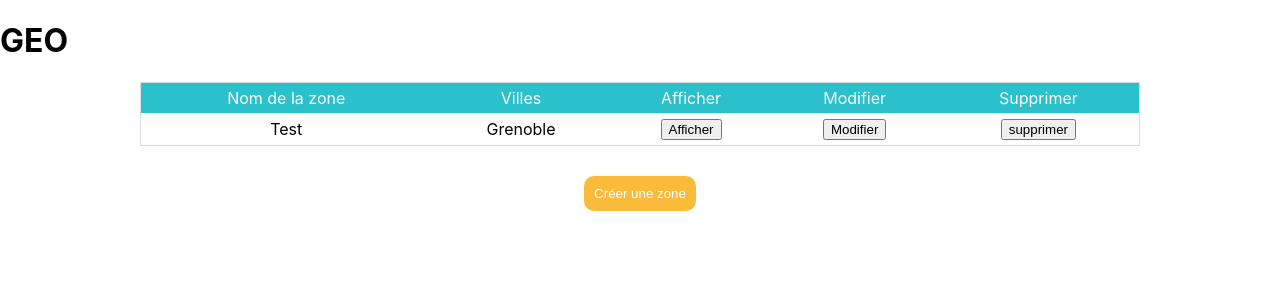
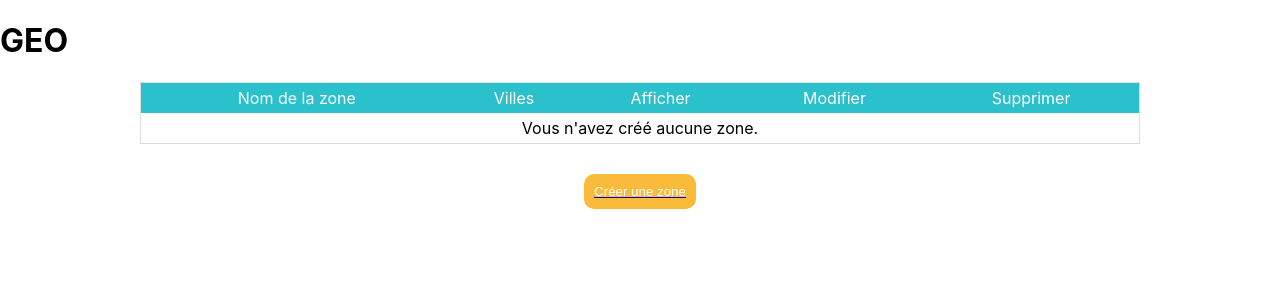
Before and after one commit to Theophane38/ascanio-test, a React (Create React App) app: page / in a window 1280 px wide. Shown: the top 300 px of the page. Built offline with nearby package versions, Linux system fonts and the light colour scheme.

Commit message:
Adding react-router-dom

```diff
--- a/package.json
+++ b/package.json
@@ -11,6 +11,7 @@
     "@testing-library/user-event": "^7.2.1",
     "react": "^16.13.1",
     "react-dom": "^16.13.1",
+    "react-router-dom": "^5.1.2",
     "react-scripts": "3.4.1"
   },
   "scripts": {
--- a/src/App.js
+++ b/src/App.js
@@ -2,6 +2,13 @@ import React from 'react';
 import './App.css';
 import Home from './components/home'
 import CreateArea from './components/createArea';
+import {
+  BrowserRouter as Router,
+  Switch,
+  Route,
+  Redirect,
+  Link
+} from "react-router-dom";
 
 class  App extends React.Component {
 
@@ -9,63 +16,70 @@ class  App extends React.Component {
     super(props)
     this.state = {
       currentPage: 'home',
-      areas: [
-        {
-          name: 'Test',
-          cities: ['Grenoble'],
-          images: [
-            {
-              city: 'Grenoble',
-              url: ''
-            },
-            {
-              city: 'Grenoble',
-              url: ''
-            },
-            {
-              city: 'Grenoble',
-              url: ''
-            },
-            {
-              city: 'Grenoble',
-              url: ''
-            },
-            {
-              city: 'Grenoble',
-              url: ''
-            },
-          ]
-        },
-      ]
+      areas: []
     }
-    this.switchPage = this.switchPage.bind(this)
+    this.editArea = this.editArea.bind(this)
     this.addArea = this.addArea.bind(this)
   }
 
-  switchPage(page){
+  switchPage(page, area, id){
     this.setState({
-      currentPage: page
+      currentPage: page,
+      currentArea: area,
+      idCurrentArea: id
     })
   }
 
-  addArea(area){
-    console.log(area)
+  addArea(area, id){
     let {areas} = this.state
-    areas.push(area)
+    if (typeof id !== 'undefined'){
+      areas.splice(id, 1, area)
+    } else {
+      areas.push(area)
+    }
     this.setState({
-      area,
-      currentPage: 'home'
+      areas,
+    })
+  }
+
+  editArea(tempArea, idTempArea){
+    this.setState({
+      currentArea: tempArea,
+      idCurrentArea: idTempArea
     })
   }
 
   render (){
     return(
-      <div className="App">
-        <h1>GEO</h1>
-        <div className="container">
-          {this.state.currentPage === 'home'? <Home switchPage={this.switchPage} areas={this.state.areas}/> : <CreateArea switchPage={this.switchPage} addArea={this.addArea}/>}
+      <Router>
+        <div className="App">
+          <h1>GEO</h1>
+          <div className="container">
+          <Switch>
+            <Route exact path="/">
+              <Home
+                editArea={this.editArea}
+                areas={this.state.areas}
+              />
+            </Route>
+            <Route exact path="/createArea">
+              <CreateArea
+                switchPage={this.switchPage}
+                addArea={this.addArea}
+              />
+            </Route>
+            <Route exact path="/editArea">
+              <CreateArea
+                switchPage={this.switchPage}
+                addArea={this.addArea}
+                currentArea={this.state.currentArea}
+                idCurrentArea={this.state.idCurrentArea}
+              />
+            </Route>
+          </Switch>
+          </div>
         </div>
-      </div>
+      </Router>
     )
 
   }
--- a/src/components/createArea.js
+++ b/src/components/createArea.js
@@ -2,6 +2,7 @@ import React from 'react';
 import DynamicCitySearch from './dynamicCitySearch'
 import { FontAwesomeIcon } from '@fortawesome/react-fontawesome'
 import { faTimes } from '@fortawesome/free-solid-svg-icons'
+import {Link, withRouter} from "react-router-dom"
 
 class CreateArea extends React.Component {
 
@@ -19,6 +20,14 @@ class CreateArea extends React.Component {
         this.handleChange = this.handleChange.bind(this)
         this.drag = this.drag.bind(this)
         this.drop = this.drop.bind(this)
+    }
+
+    componentWillMount(){
+        if (typeof this.props.currentArea !== 'undefined'){
+            this.setState({
+                area: this.props.currentArea
+            })
+        }
     }
 
     addCity(value){
@@ -89,9 +98,16 @@ class CreateArea extends React.Component {
         })
     }
 
+    saveArea(){
+        this.props.addArea(this.state.area, this.props.idCurrentArea)
+        this.props.history.push('/')
+    }
+
     render(){
+        console.log(this.props)
         let images = []
         let cities = []
+
         for (let i = 0; i < this.state.area.images.length; i++){
             images.push(
                 <div className="image" onDrop={this.drop} onDragOver={this.allowDrop}>
@@ -99,6 +115,7 @@ class CreateArea extends React.Component {
                 </div>
             )
         }
+
         for (let i = 0; i < this.state.area.cities.length; i++){
             cities.push(
                 <li>{this.state.area.cities[i]} <FontAwesomeIcon onClick={() => this.removeCity(i)} className="close" icon={faTimes}/></li>
@@ -117,11 +134,13 @@ class CreateArea extends React.Component {
                     {images}
                 </div>
                 <button onClick={() => this.openModalCancel(true)}>Annuler</button>
-                {this.state.area.cities.length > 0? <button onClick={() => this.props.addArea(this.state.area)}>Sauvegarder</button>: ''}
+                {this.state.area.cities.length > 0? <button onClick={() => this.saveArea()}>Sauvegarder</button>: ''}
                 <div className={`modalBackGround  ${this.state.modalCancel? 'active' : ''}`}>
                     <div className="modal">
                         <p>Êtes-vous sûr ?</p>
-                        <button onClick={() => this.props.switchPage('home')}>Oui</button>
+                        <Link to="/">
+                            <button>Oui</button>
+                        </Link>
                         <button onClick={() => this.openModalCancel(false)}>Non</button>
                     </div>
                 </div>
@@ -130,4 +149,4 @@ class CreateArea extends React.Component {
     }
 }
 
-export default CreateArea;
+export default withRouter(CreateArea);
--- a/src/components/dynamicCitySearch.js
+++ b/src/components/dynamicCitySearch.js
@@ -17,7 +17,6 @@ class DynamicCitySearch extends React.Component {
         fetch('https://geo.api.gouv.fr/communes')
         .then(response => response.json())
         .then(data => {
-            console.log(data)
             this.setState({
                 allCities: data
             })
--- a/src/components/home.js
+++ b/src/components/home.js
@@ -1,5 +1,6 @@
 import React from 'react';
 import ItemAreaList from './itemAreaList'
+import {Link} from "react-router-dom"
 
 class Home extends React.Component {
 
@@ -7,17 +8,14 @@ class Home extends React.Component {
         super(props)
     }
 
-    componentWillMount(){
-
-    }
-
     render(){
         let {areas} = this.props
         let myList = []
+
         if (areas.length > 0){
             for(let i = 0; i < areas.length; i++) {
                 myList.push(
-                    <ItemAreaList area={areas[i]}/>
+                    <ItemAreaList id={i} editArea={this.props.editArea} area={areas[i]}/>
                 )
             }
         } else {
@@ -27,6 +25,7 @@ class Home extends React.Component {
                 </tr>
             )
         }
+
         return (
             <div className="home">
                 <table cellspacing="0" cellpadding="0">
@@ -43,7 +42,9 @@ class Home extends React.Component {
                         {myList}
                     </tbody>
                 </table>
-                <button className="createAreaButton" onClick={() => this.props.switchPage('createCity')}>Créer une zone</button>
+                <Link to="/createArea">
+                    <button className="createAreaButton">Créer une zone</button>
+                </Link>
             </div>
         )
     }
--- a/src/components/itemAreaList.js
+++ b/src/components/itemAreaList.js
@@ -1,5 +1,7 @@
 import React from 'react';
-import CreateCity from './createArea';
+import CreateCity from './createArea'
+import {Link, withRouter} from "react-router-dom"
+
 
 class ItemAreaList extends React.Component {
 
@@ -7,18 +9,19 @@ class ItemAreaList extends React.Component {
         super(props)
     }
 
-    componentWillMount(){
-
+    edit(){
+        this.props.editArea(this.props.area, this.props.id)
+        this.props.history.push('/editArea')
     }
 
     render(){
         let {area} = this.props
-        console.log(area.cities)
         let listCities = []
-        console.log(area.cities)
+
         for (let i = 0; i < area.cities.length; i++){
             listCities.push(<li>{area.cities[i]}</li>)
         }
+
         return (
             <tr>
                 <td>{area.name}</td>
@@ -28,11 +31,11 @@ class ItemAreaList extends React.Component {
                     </ul>
                 </td>
                 <td><button>Afficher</button></td>
-                <td><button>Modifier</button></td>
+                <td><button onClick={() => this.edit()}>Modifier</button></td>
                 <td><button>supprimer</button></td>
             </tr>
         )
     }
 }
 
-export default ItemAreaList;
+export default withRouter(ItemAreaList);
```
Also changed, not shown: src/App_test.js (added, +29 -0 lines), src/components/editList.js (added, +44 -0 lines), 1 other file (tests, documents, lock files or other folders).
